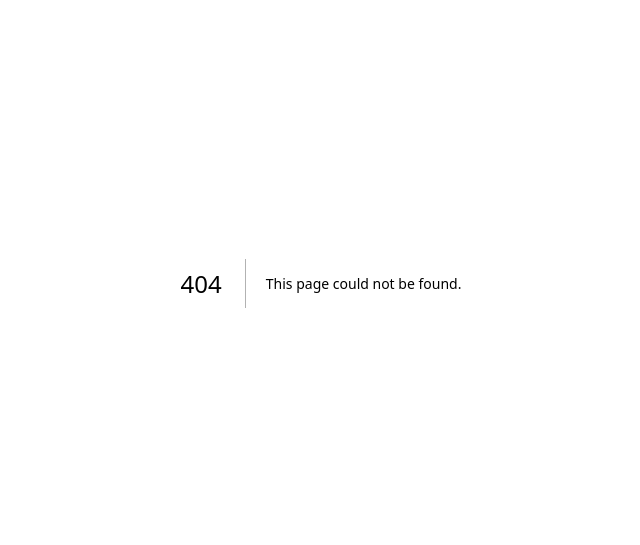
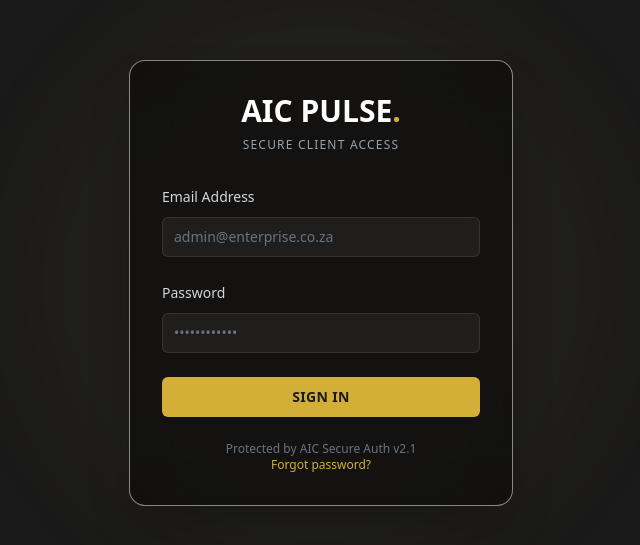
Before and after one commit to z-wilken/aic-platform, a Next.js app in the folder apps/platform/: page /login in a window 1280 px wide. Before the commit this address had no page. Shown: the part 117-662 px from the top of the page, without its empty margins (319-959 px from the left). Built offline with nearby package versions, Linux system fonts and the light colour scheme.

Commit message:
feat: add secure login page and database configuration

```diff
--- /dev/null
+++ b/apps/platform/app/login/page.tsx
@@ -0,0 +1,92 @@
+'use client';
+
+import { useState } from 'react';
+import { useRouter } from 'next/navigation';
+
+export default function LoginPage() {
+  const router = useRouter();
+  const [isLoading, setIsLoading] = useState(false);
+
+  const handleLogin = (e: React.FormEvent) => {
+    e.preventDefault();
+    setIsLoading(true);
+    // Simulate API call delay for realism
+    setTimeout(() => {
+        router.push('/'); // Redirect to dashboard
+    }, 1500);
+  };
+
+  return (
+    <div className="min-h-screen flex items-center justify-center bg-aic-black relative overflow-hidden">
+        {/* Background Effects */}
+        <div className="absolute top-0 left-0 w-full h-full bg-[radial-gradient(ellipse_at_top,_var(--tw-gradient-stops))] from-gray-800 via-aic-black to-black opacity-80"></div>
+        <div className="absolute top-1/2 left-1/2 -translate-x-1/2 -translate-y-1/2 w-[600px] h-[600px] bg-aic-gold/5 rounded-full blur-3xl animate-pulse"></div>
+
+        <div className="relative z-10 w-full max-w-md p-8">
+            <div className="glass-panel p-8 rounded-2xl shadow-2xl border border-white/10 bg-black/40 backdrop-blur-xl">
+                <div className="text-center mb-8">
+                    <h1 className="font-serif text-3xl font-bold text-white mb-2">AIC PULSE<span className="text-aic-gold">.</span></h1>
+                    <p className="text-gray-400 font-mono text-xs uppercase tracking-widest">Secure Client Access</p>
+                </div>
+
+                <form onSubmit={handleLogin} className="space-y-6">
+                    <div>
+                        <label htmlFor="email" className="block text-sm font-medium leading-6 text-gray-300 font-mono">Email Address</label>
+                        <div className="mt-2">
+                            <input
+                                id="email"
+                                name="email"
+                                type="email"
+                                autoComplete="email"
+                                required
+                                className="block w-full rounded-md border-0 bg-white/5 py-2 text-white shadow-sm ring-1 ring-inset ring-white/10 placeholder:text-gray-500 focus:ring-2 focus:ring-inset focus:ring-aic-gold sm:text-sm sm:leading-6 pl-3"
+                                placeholder="admin@enterprise.co.za"
+                            />
+                        </div>
+                    </div>
+
+                    <div>
+                        <label htmlFor="password" className="block text-sm font-medium leading-6 text-gray-300 font-mono">Password</label>
+                        <div className="mt-2">
+                            <input
+                                id="password"
+                                name="password"
+                                type="password"
+                                autoComplete="current-password"
+                                required
+                                className="block w-full rounded-md border-0 bg-white/5 py-2 text-white shadow-sm ring-1 ring-inset ring-white/10 placeholder:text-gray-500 focus:ring-2 focus:ring-inset focus:ring-aic-gold sm:text-sm sm:leading-6 pl-3"
+                                placeholder="••••••••••••"
+                            />
+                        </div>
+                    </div>
+
+                    <div>
+                        <button
+                            type="submit"
+                            disabled={isLoading}
+                            className="flex w-full justify-center rounded-md bg-aic-gold px-3 py-2 text-sm font-semibold leading-6 text-aic-black shadow-sm hover:bg-yellow-500 focus-visible:outline focus-visible:outline-2 focus-visible:outline-offset-2 focus-visible:outline-aic-gold transition-all duration-200 disabled:opacity-70 disabled:cursor-not-allowed font-mono uppercase tracking-wide"
+                        >
+                            {isLoading ? (
+                                <span className="flex items-center gap-2">
+                                    <svg className="animate-spin -ml-1 mr-3 h-4 w-4 text-aic-black" xmlns="http://www.w3.org/2000/svg" fill="none" viewBox="0 0 24 24">
+                                        <circle className="opacity-25" cx="12" cy="12" r="10" stroke="currentColor" strokeWidth="4"></circle>
+                                        <path className="opacity-75" fill="currentColor" d="M4 12a8 8 0 018-8V0C5.373 0 0 5.373 0 12h4zm2 5.291A7.962 7.962 0 014 12H0c0 3.042 1.135 5.824 3 7.938l3-2.647z"></path>
+                                    </svg>
+                                    Authenticating...
+                                </span>
+                            ) : 'Sign In'}
+                        </button>
+                    </div>
+                </form>
+
+                <div className="mt-6 text-center">
+                    <p className="text-xs text-gray-500">
+                        Protected by AIC Secure Auth v2.1 <br/>
+                        <a href="#" className="text-aic-gold hover:text-white transition-colors">Forgot password?</a>
+                    </p>
+                </div>
+            </div>
+        </div>
+    </div>
+  );
+}
```
Also changed, not shown: 1 other file (tests, documents, lock files or other folders).
